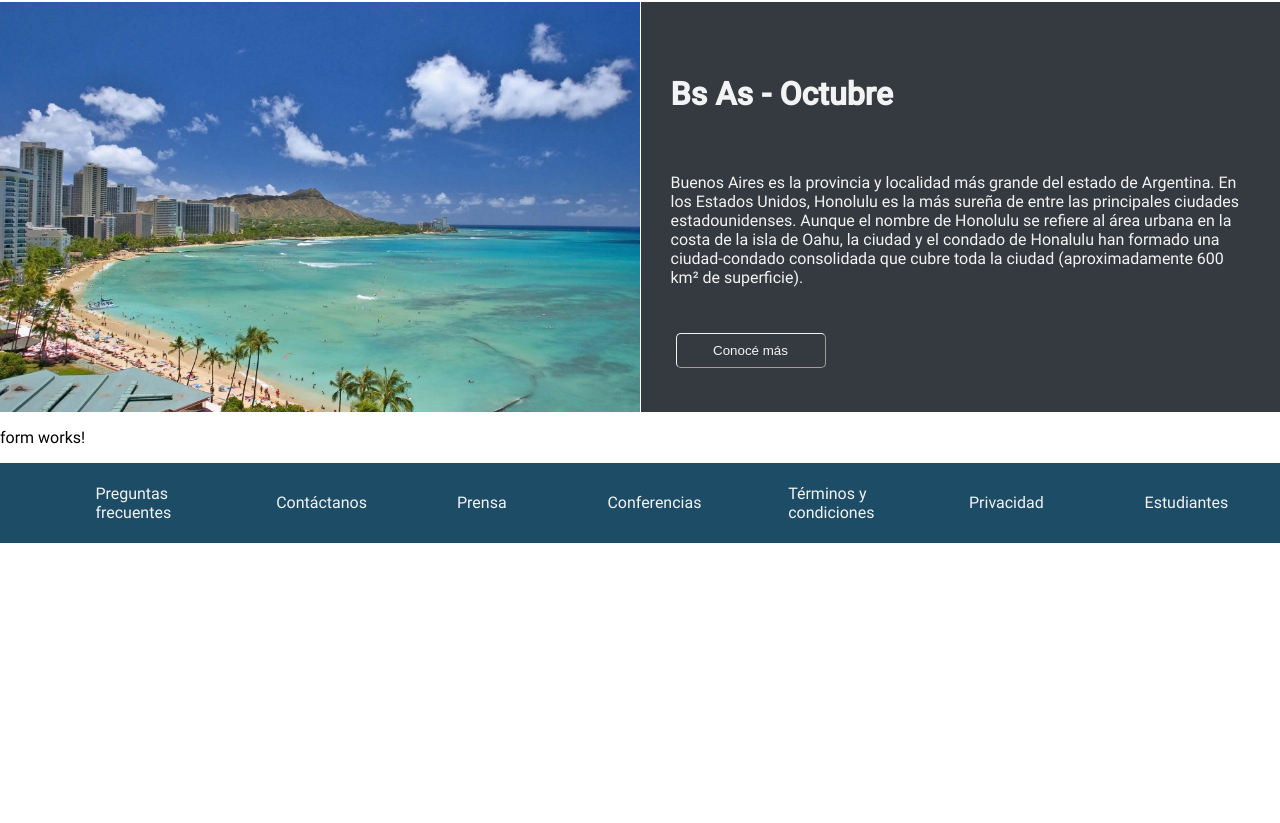
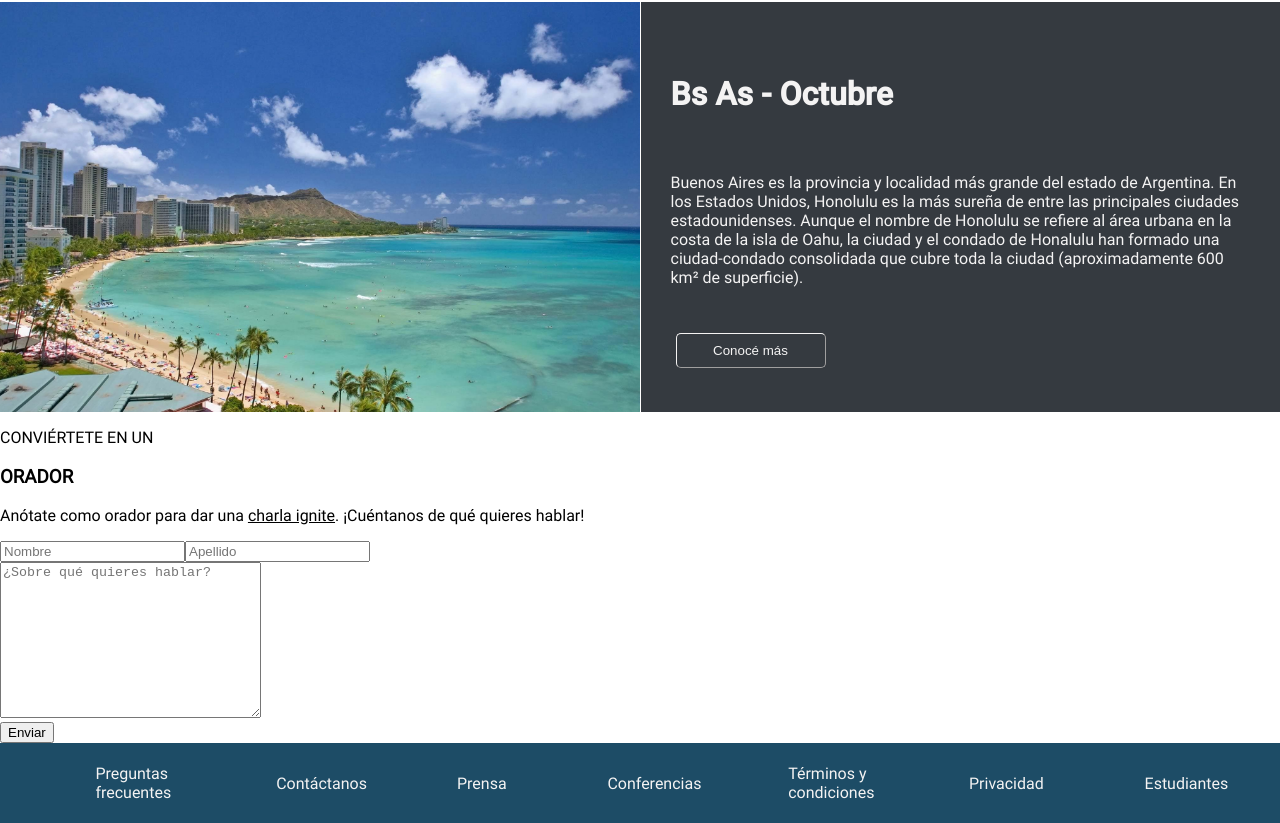
Before and after one commit to MakoskiVictor/CodoACodoIntegrador, an Angular app: page / in a window 1280 px wide. Shown: the part 1293-2116 px from the top of the page. Before the commit the page ends 1836 px from the top, so only its background shows below. Built offline with nearby package versions, Linux system fonts and the light colour scheme.

Commit message:
add structure to form

```diff
--- a/src/app/modules/shared/components/form/form.component.html
+++ b/src/app/modules/shared/components/form/form.component.html
@@ -1 +1,20 @@
-<p>form works!</p>
+<section>
+  <div>
+    <div>
+      <p>CONVIÉRTETE EN UN</p>
+      <h3>ORADOR</h3>
+      <p>Anótate como orador para dar una <u>charla ignite</u>. ¡Cuéntanos de qué quieres hablar!</p>
+    </div>
+    <form action="">
+      <div class="inputContainer" >
+        <input type="text" placeholder="Nombre" >
+        <input type="text" placeholder="Apellido" >
+      </div>
+      <div class="textareaContainer">
+        <textarea name="" id="" cols="30" rows="10" placeholder="¿Sobre qué quieres hablar?" ></textarea>
+      </div>
+      <button type="submit" >Enviar</button>
+    </form>
+  </div>
+
+</section>
```
